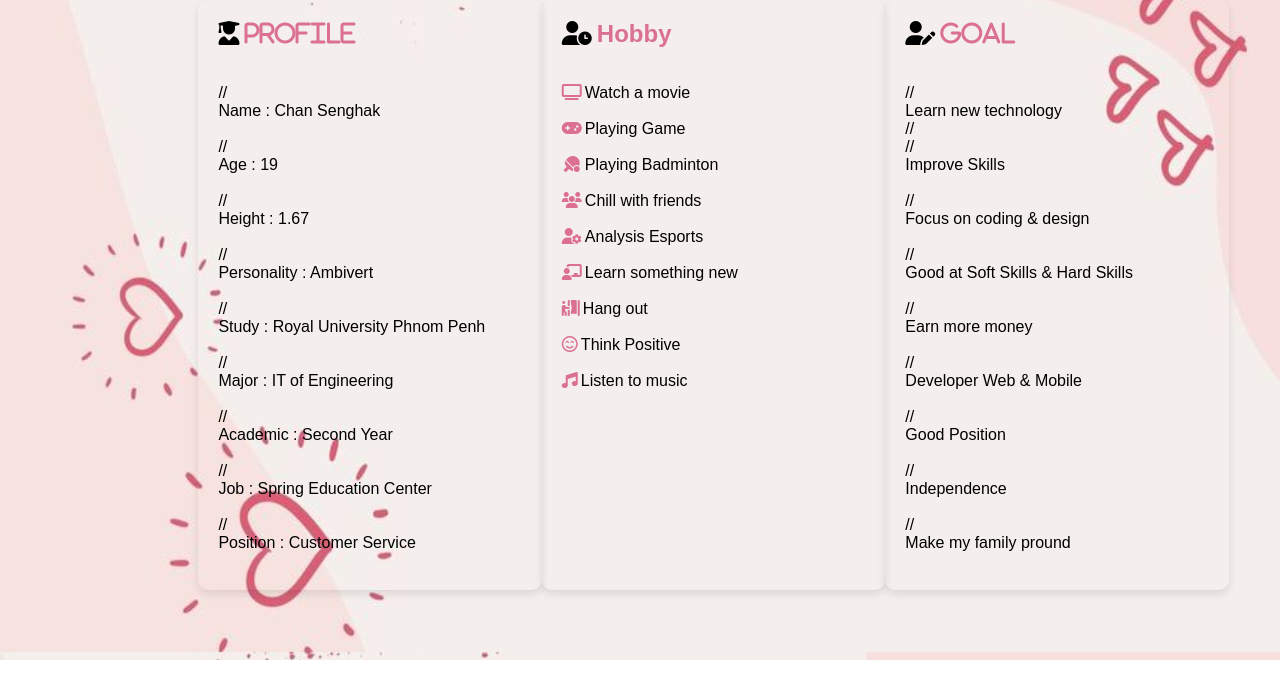
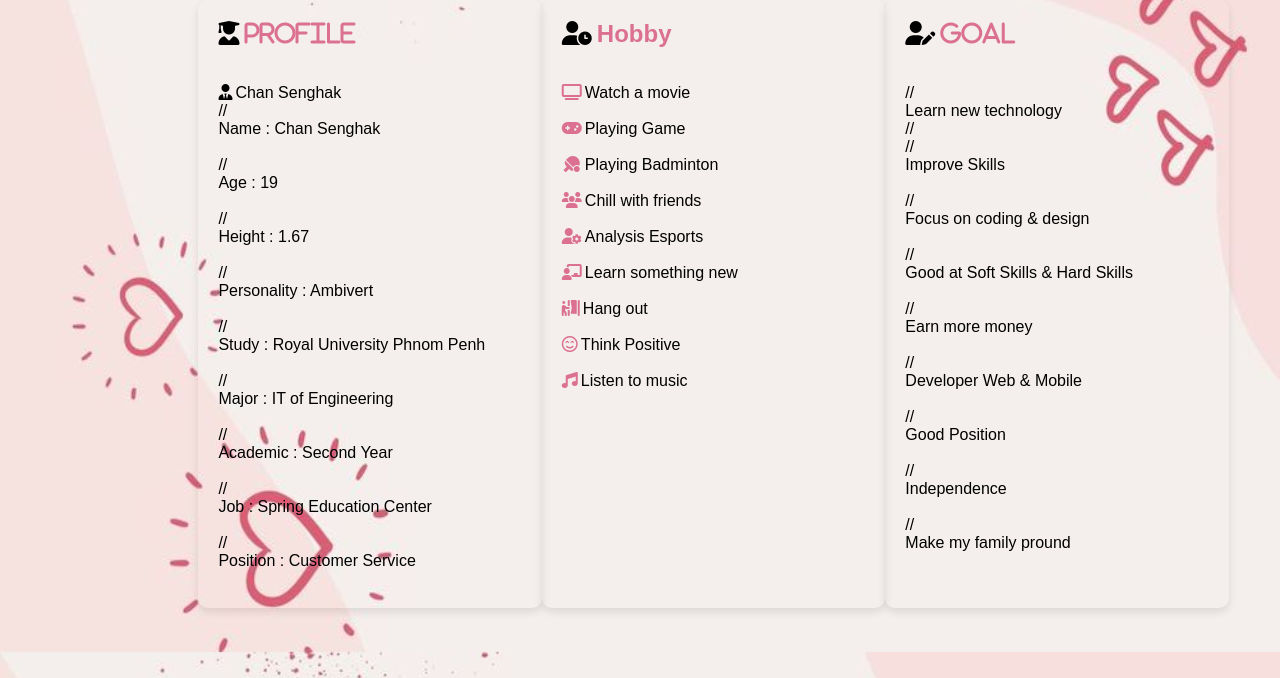
Before and after one commit to pheaktraa/HakWeb, a plain HTML site: page about.html in a window 1280 px wide. Shown: the part 148-826 px from the top of the page. Drawn offline with Linux system fonts and the light colour scheme.

Commit message:
Update about.html

```diff
--- a/about.html
+++ b/about.html
@@ -25,7 +25,7 @@
             <h2><i class="fa-solid fa-user-graduate"><span class="icon-text">Profile</span></i></h2>
             <br>
             <br>
-            //<p>Name : Chan Senghak</p>
+            <p><i class="fa-solid fa-user-tie"></i><span class="emoji">Chan Senghak</span></p>//<p>Name : Chan Senghak</p>
             <br>
             //<p>Age : 19</p>
             <br>
```
